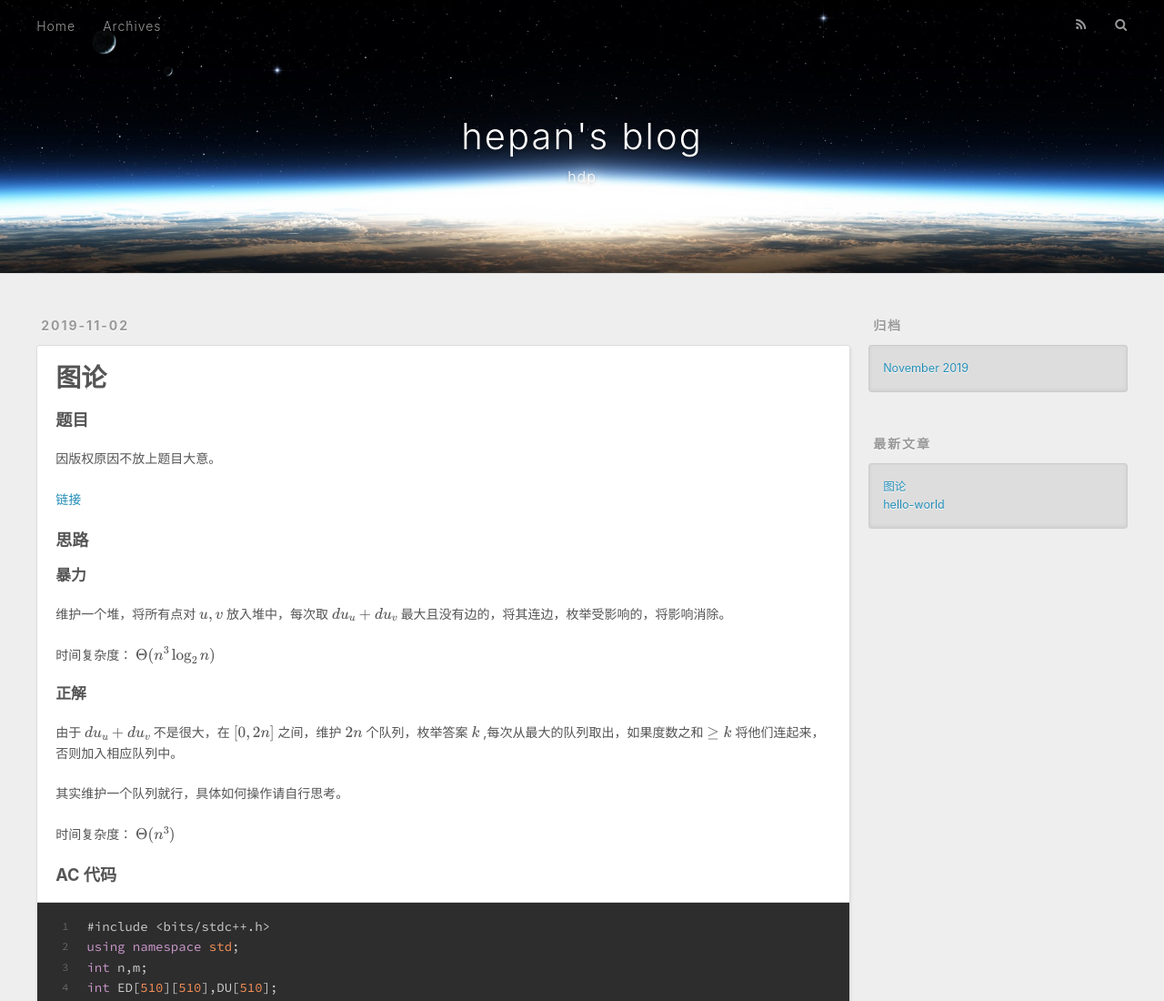
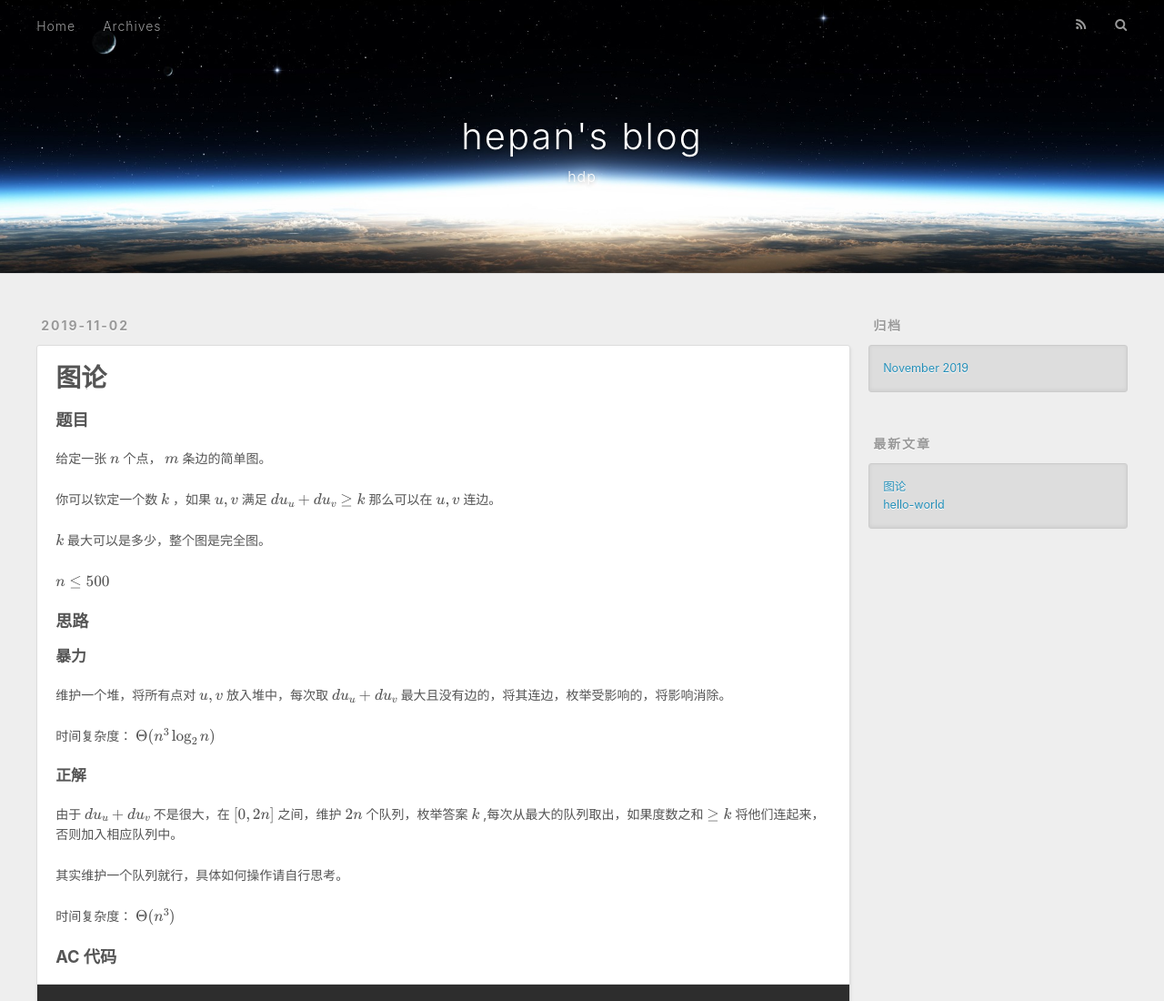
Before and after one commit to hepan233/hepan233.github.io, a plain HTML site: page 2019/11/02/图论/index.html in a window 1280 px wide. Shown: the top 1100 px of the page at 91% size. Drawn offline with nearby package versions, Linux system fonts and the light colour scheme; some packages are replaced by stand-ins of ours.

Commit message:
Site updated: 2019-11-02 10:49:11

```diff
--- a/2019/11/02/图论/index.html
+++ b/2019/11/02/图论/index.html
@@ -7,15 +7,15 @@
 
   <title>图论 | hepan&#39;s blog</title>
   <meta name="viewport" content="width=device-width, initial-scale=1, maximum-scale=1">
-  <meta name="description" content="题目因版权原因不放上题目大意。 链接">
+  <meta name="description" content="题目给定一张 $n$ 个点， $m$ 条边的简单图。 你可以钦定一个数 $k$ ，如果 $u,v$ 满足 $du_u+du_v\ge k$ 那么可以在 $u,v$ 连边。 $k$ 最大可以是多少，整个图是完全图。 $n\le500$">
 <meta name="keywords" content="BLOG">
 <meta property="og:type" content="article">
 <meta property="og:title" content="图论">
 <meta property="og:url" content="http:&#x2F;&#x2F;yoursite.com&#x2F;2019&#x2F;11&#x2F;02&#x2F;%E5%9B%BE%E8%AE%BA&#x2F;index.html">
 <meta property="og:site_name" content="hepan&#39;s blog">
-<meta property="og:description" content="题目因版权原因不放上题目大意。 链接">
+<meta property="og:description" content="题目给定一张 $n$ 个点， $m$ 条边的简单图。 你可以钦定一个数 $k$ ，如果 $u,v$ 满足 $du_u+du_v\ge k$ 那么可以在 $u,v$ 连边。 $k$ 最大可以是多少，整个图是完全图。 $n\le500$">
 <meta property="og:locale" content="zh-Hans">
-<meta property="og:updated_time" content="2019-11-02T01:49:53.932Z">
+<meta property="og:updated_time" content="2019-11-02T02:48:39.464Z">
 <meta name="twitter:card" content="summary">
 
     <link rel="alternate" href="/atom.xml" title="hepan&#39;s blog" type="application/atom+xml">
@@ -89,8 +89,10 @@
 
     <div class="article-entry" itemprop="articleBody">
 
-        <h3 id="题目"><a href="#题目" class="headerlink" title="题目"></a>题目</h3><p>因版权原因不放上题目大意。</p>
-<p><a href="http://zhengruioi.com/contest/466/problem/1173" target="_blank" rel="noopener">链接</a></p>
+        <h3 id="题目"><a href="#题目" class="headerlink" title="题目"></a>题目</h3><p>给定一张 $n$ 个点， $m$ 条边的简单图。</p>
+<p>你可以钦定一个数 $k$ ，如果 $u,v$ 满足 $du_u+du_v\ge k$ 那么可以在 $u,v$ 连边。</p>
+<p>$k$ 最大可以是多少，整个图是完全图。</p>
+<p>$n\le500$</p>
 <a id="more"></a>
 <h3 id="思路"><a href="#思路" class="headerlink" title="思路"></a>思路</h3><h4 id="暴力"><a href="#暴力" class="headerlink" title="暴力"></a>暴力</h4><p>维护一个堆，将所有点对 $u,v$ 放入堆中，每次取 $du_u+du_v$ 最大且没有边的，将其连边，枚举受影响的，将影响消除。</p>
 <p>时间复杂度： $\Theta (n^3\log_2n)$</p>
@@ -102,7 +104,7 @@
 
     </div>
     <footer class="article-footer">
-      <a data-url="http://yoursite.com/2019/11/02/%E5%9B%BE%E8%AE%BA/" data-id="ck2gwszoo0001awrbggr7ajjq" class="article-share-link">Share</a>
+      <a data-url="http://yoursite.com/2019/11/02/%E5%9B%BE%E8%AE%BA/" data-id="ck2gywpxv0000vgrb3a4f52l1" class="article-share-link">Share</a>
 
 
     </footer>
```
Also changed, not shown: 2019/11/01/hello-world/index.html (+1 -1 lines), index.html (+6 -4 lines).
